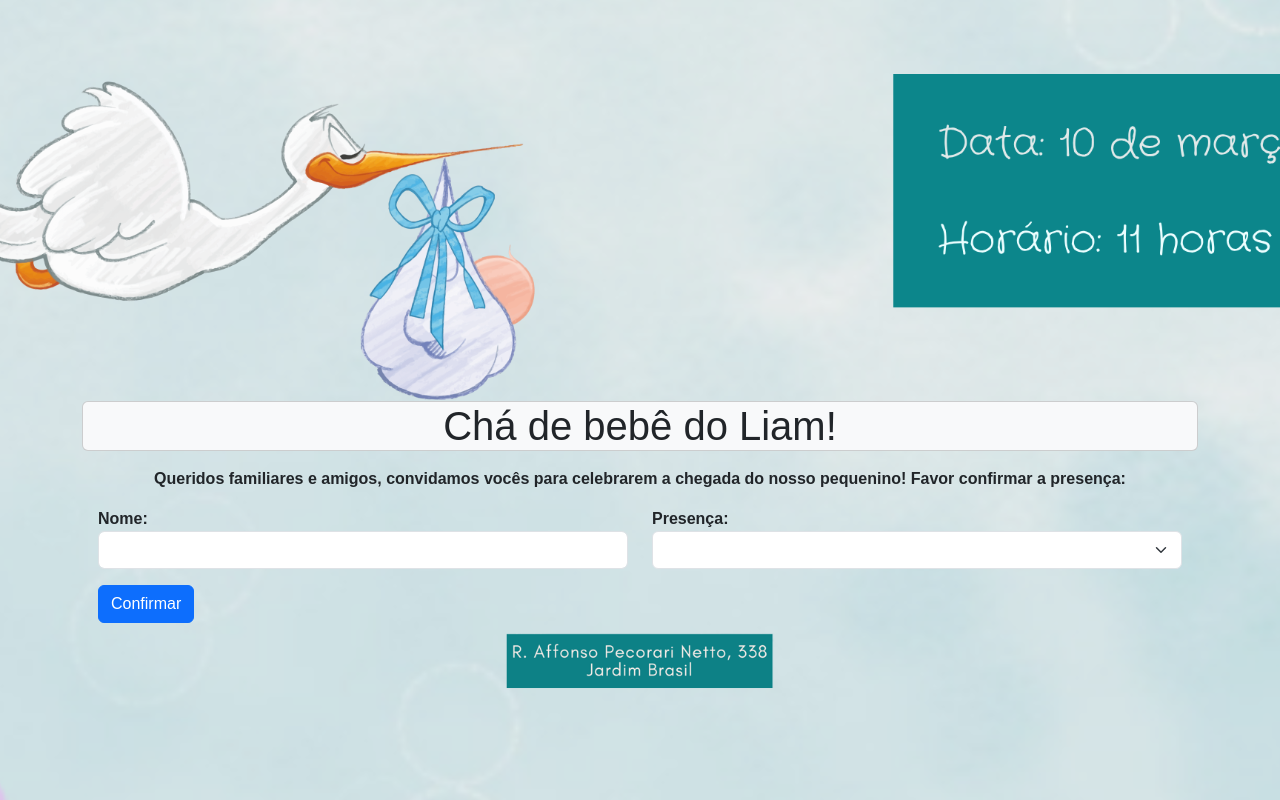
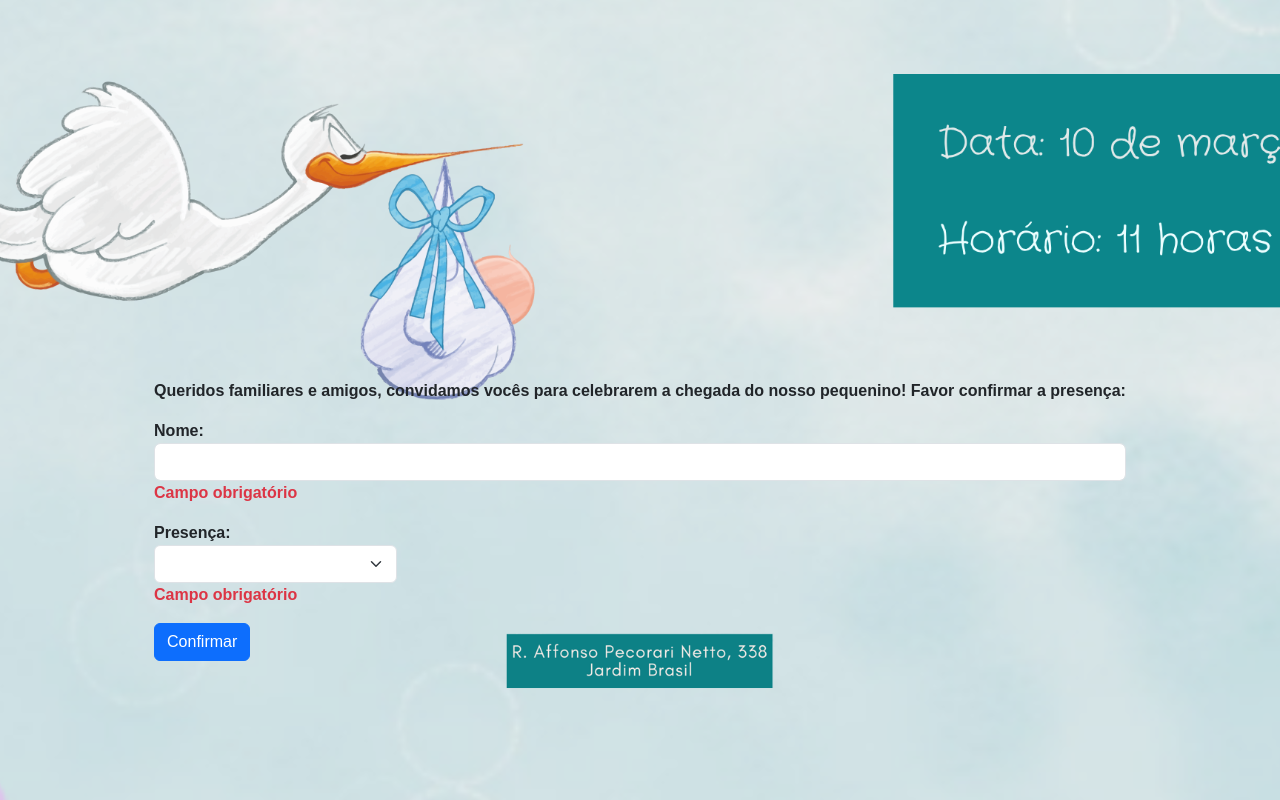
Before and after one commit to guilhermepereiraa95/baby-shower-invitation, an Angular app: page / in a window 1280 px wide. Shown: the top 800 px of the page. Built offline with nearby package versions, Linux system fonts and the light colour scheme; a web font is replaced by a local one.

Commit message:
fix: adding form validation

```diff
--- a/src/app/app.module.ts
+++ b/src/app/app.module.ts
@@ -4,7 +4,7 @@ import { BrowserModule } from '@angular/platform-browser';
 import { AppRoutingModule } from './app-routing.module';
 import { AppComponent } from './app.component';
 import { RsvpFormComponent } from './rsvp-form/rsvp-form.component';
-import { FormsModule } from '@angular/forms';
+import { FormsModule, ReactiveFormsModule } from '@angular/forms';
 import { BrowserAnimationsModule } from '@angular/platform-browser/animations';
 import { EmailService } from './services/email.service';
 import { HttpClientModule } from '@angular/common/http';
@@ -19,6 +19,7 @@ import { ToastrModule, ToastrService } from 'ngx-toastr';
     BrowserModule,
     AppRoutingModule,
     FormsModule,
+    ReactiveFormsModule,
     BrowserAnimationsModule,
     HttpClientModule,
     ToastrModule.forRoot()
--- a/src/app/rsvp-form/rsvp-form.component.html
+++ b/src/app/rsvp-form/rsvp-form.component.html
@@ -1,25 +1,23 @@
-<div class="container" [@appearAnimation]="animationState">
-  <h1 class="text-center card bg-light">Chá de bebê do Liam!</h1>
-  <div class="m-3">
-    <form (ngSubmit)="submitForm()" class="row" *ngIf="!formSubmitted">
-      <p class="text-center">Queridos familiares e amigos, convidamos vocês para celebrarem a chegada do nosso pequenino! Favor confirmar a presença:
-      </p>
-      <div class="form-group col-6">
+<form [formGroup]="form" (ngSubmit)="submitForm()" class="container" *ngIf="!formSubmitted">
+  <p class="text-center">Queridos familiares e amigos, convidamos vocês para celebrarem a chegada do nosso pequenino! Favor confirmar a presença:</p>
+
+  <div class="form-group col-12">
     <label for="name">Nome:</label>
-        <input type="text" id="name" name="name" [(ngModel)]="guestName" class="form-control" required>
+    <input type="text" id="name" formControlName="name" class="form-control">
+    <p *ngIf="name.invalid" class="text-danger">Campo obrigatório</p>
   </div>
 
-      <div class="form-group col-6">
-        <label for="name">Presença:</label>
-        <select id="attendance" name="attendance" [(ngModel)]="attendance" class="form-select" required>
-          <option selected value="yes">Sim</option>
+  <div class="form-group col-3">
+    <label for="attendance">Presença:</label>
+    <select id="attendance" formControlName="attendance" class="form-select">
+      <option value="yes">Sim</option>
       <option value="no">Não</option>
       <option value="maybe">Talvez</option>
     </select>
+    <p *ngIf="attendance.invalid" class="text-danger">Campo obrigatório</p>
   </div>
+
   <div class="col-12 mt-3">
     <button type="submit" class="btn btn-primary">Confirmar</button>
   </div>
 </form>
-  </div>
-</div>
--- a/src/app/rsvp-form/rsvp-form.component.ts
+++ b/src/app/rsvp-form/rsvp-form.component.ts
@@ -2,6 +2,7 @@ import { AfterViewChecked, AfterViewInit, Component, OnInit } from '@angular/cor
 import { trigger, state, style, animate, transition } from '@angular/animations';
 import { EmailService } from '../services/email.service';
 import { ToastrService } from 'ngx-toastr';
+import { FormBuilder, FormControl, FormGroup, Validators } from '@angular/forms';
 
 @Component({
   selector: 'app-rsvp-form',
@@ -20,11 +21,15 @@ import { ToastrService } from 'ngx-toastr';
   ]
 })
 export class RsvpFormComponent implements AfterViewChecked {
-  constructor(public emailService: EmailService, public toastr: ToastrService) {}
-  guestName: any = '';
-  attendance: any = '';
   animationState: string = 'default';
   formSubmitted = false;
+  form: FormGroup;
+  constructor(public emailService: EmailService, public toastr: ToastrService, private formBuilder: FormBuilder) {
+    this.form = this.formBuilder.group({
+      name: ['', Validators.required], // Add the 'name' field with a required validator
+      attendance: ['', Validators.required], // Add the 'attendance' field with a required validator
+    });
+  }
 
   ngAfterViewChecked(): void {
     setTimeout(() => {
@@ -33,8 +38,9 @@ export class RsvpFormComponent implements AfterViewChecked {
   }
 
   submitForm() {
-    const emailData = {nome: this.guestName, presenca: this.attendance}
-    this.emailService.sendEmail(emailData).subscribe((value: any) => {
+    const emailData = {nome: this.name.value, presenca: this.attendance.value}
+    this.emailService.sendEmail(emailData)
+    .subscribe((value: any) => {
       if(value?.ok){
         this.toastr.success('Presença confirmada!');
         this.formSubmitted = true;
@@ -42,4 +48,13 @@ export class RsvpFormComponent implements AfterViewChecked {
     })
 
   }
+
+  get name(): FormControl {
+    return this.form.get('name') as FormControl;
+  }
+
+  get attendance(): FormControl {
+    return this.form.get('attendance') as FormControl;
+  }
+
 }
```
Lines whose indentation alone changed are shown as unchanged.
